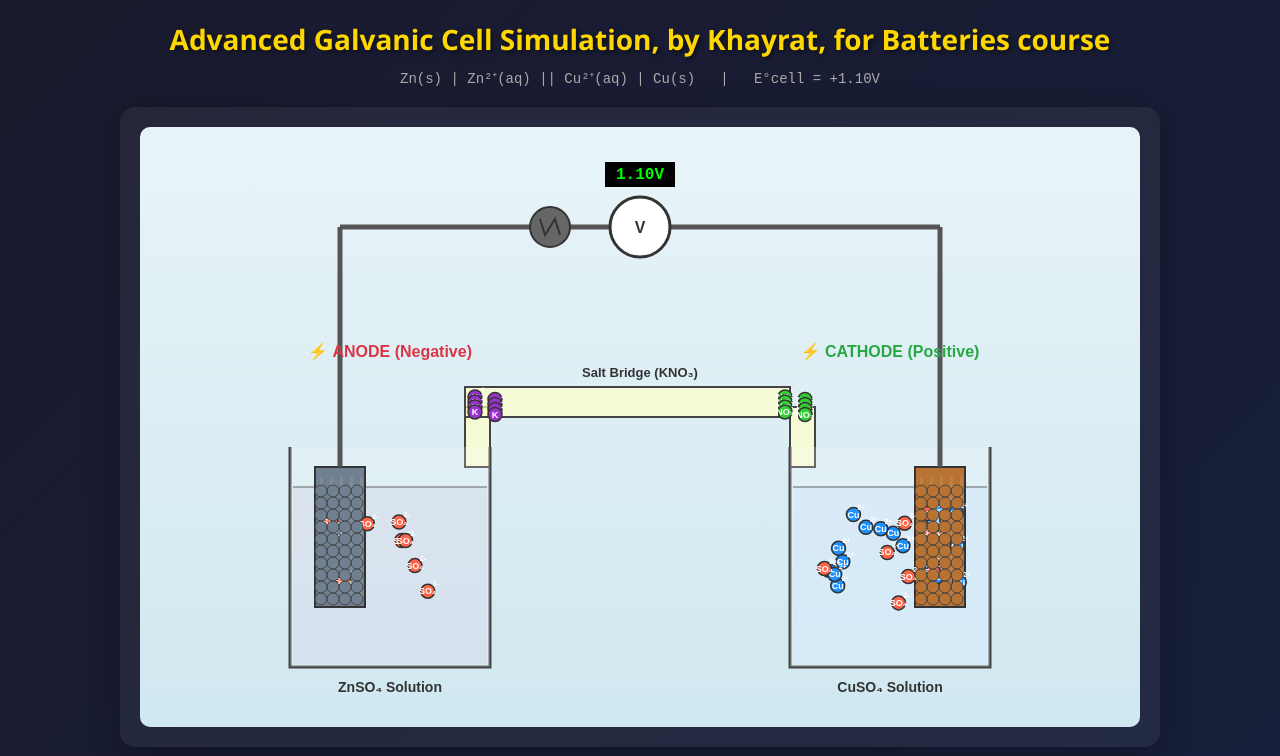
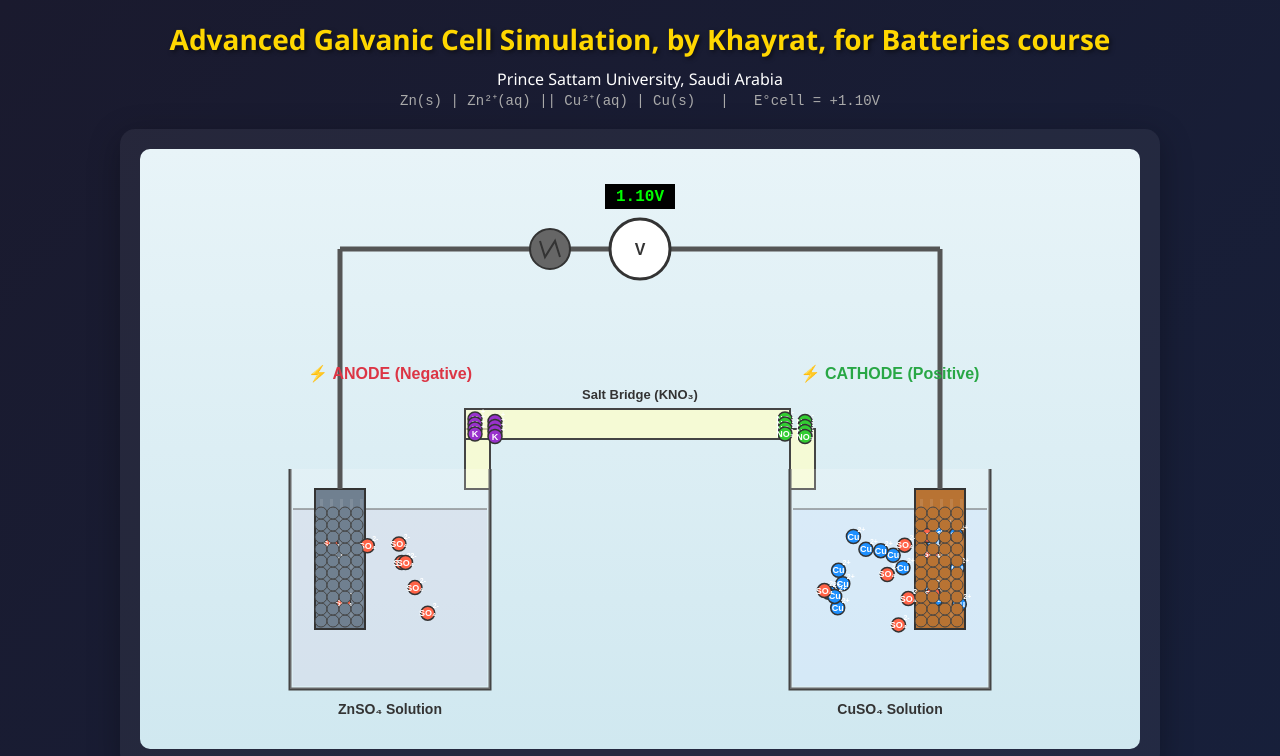
Before and after one commit to Khayrat-code/educational_simulation, a plain HTML site: page index.html in a window 1280 px wide. Shown: the top 756 px of the page. Drawn offline with Linux system fonts and the light colour scheme.

Commit message:
Add university name to the simulation header

```diff
--- a/index.html
+++ b/index.html
@@ -234,6 +234,7 @@
 </head>
 <body>
     <h1> Advanced Galvanic Cell Simulation, by Khayrat, for Batteries course </h1>
+    <p class="university">Prince Sattam University, Saudi Arabia</p>
     <p class="subtitle">Zn(s) | Zn²⁺(aq) || Cu²⁺(aq) | Cu(s) &nbsp;&nbsp;|&nbsp;&nbsp; E°cell = +1.10V</p>
 
     <div id="simulationContainer">
```
